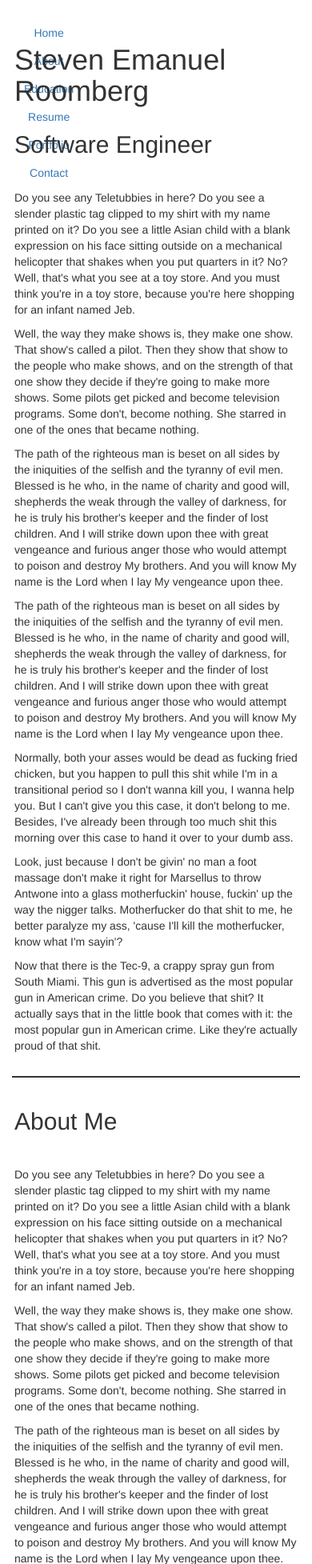
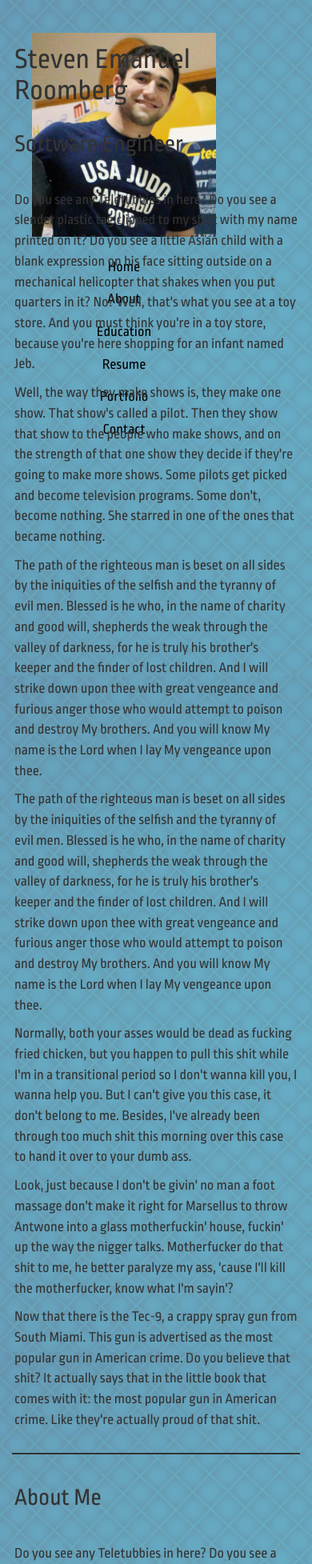
Before and after one commit to sroomberg/PromotionalWebsite, a PHP site: page / in a window 390 px wide; the page is wider, and only the part inside the window is pictured. Shown: the top 1955 px of that part at 80% size. Run offline with PHP 8.4, Linux system fonts and the light colour scheme; some libraries are stand-ins or nearby versions.

Commit message:
styles, contact form sent to db, adding images, new font

```diff
--- /dev/null
+++ b/src/inc/connect.php
@@ -0,0 +1,13 @@
+<?php
+
+function connect() {
+	$host = '127.0.0.1';
+	$user = 'root';
+	$pass = '';
+	$dbname = 'responses';
+	$cxn = new mysqli($host, $user, $pass, $dbname) or die($cxn->connect_error);
+
+	return $cxn;
+}
+
+?>
--- a/src/index.php
+++ b/src/index.php
@@ -10,7 +10,7 @@ $project_root = './';
 $style_root = $project_root . 'style/';
 $script_root = $project_root . '/script/';
 $img_root = $project_root . 'img/';
-$font_root = $project_root . 'fonts/';
+$font_root = $style_root . 'fonts/';
 $include_root = $project_root . 'inc/';
 
 // include
@@ -32,6 +32,7 @@ include($include_root . 'contact.php');
 				<!--Navigation section | Pinned to left side of page as user scrolls-->
 				<div class="col-md-4 navigation">
 					<ul class="col-md-4 center-block text-center">
+						<li><img id="proPic" src="<?php echo $img_root; ?>ProfilePicture.jpg" rel="profile_picture" /></li>
 						<li><a class="page-scroll" href="#top">Home</a></li>
 						<li><a class="page-scroll" href="#about">About</a></li>
 						<li><a class="page-scroll" href="#education">Education</a></li>
@@ -214,7 +215,7 @@ include($include_root . 'contact.php');
 					<a name="contact"></a>
 					<div class="row" name="contact" id="contact">
 						<h2>Contact</h2>
-						<form class="contact-form" name="contact-form" role="form" method="post" action="index.php#contact">
+						<form class="contact-form" id="contactForm" name="contact-form" role="form" method="post" action="index.php#contact">
 							<div class="form-item">
 								<label for="name" class="col-md-3 control-label">Name<span class="warning">*</span></label>
 								<div class="col-md-9">
@@ -242,7 +243,7 @@ include($include_root . 'contact.php');
 							<div class="form-item">
 								<label for="message" class="col-md-3 control-label">Message</label>
 								<div class="col-md-9">
-									<textarea name="message" form="contact-form" rows="10" cols="50" placeholder="Say hi!"></textarea>
+									<textarea name="message" form="contactForm" rows="10" cols="50" placeholder="Say hi!"></textarea>
 								</div>
 							</div>
 							<div class="clearfix"></div>
--- a/src/style/style.css
+++ b/src/style/style.css
@@ -1,10 +1,23 @@
+/*Google Fonts*/
+@import url('https://fonts.googleapis.com/css?family=Ropa+Sans');
+/* \Google Fonts */
 
+html { background: url(../img/bg.jpg) repeat !important; }
+body { background: rgba(255,255,255,0.4) !important; font-family: 'Ropa Sans', sans-serif !important; font-size: 18px !important; }
 small { font-style: italic; }
+a { color: #000000 !important; }
 .navigation { min-height: 100vh; position: fixed; margin-top: 4%; }
 .navigation ul { list-style-type: none; position: fixed; }
 .navigation ul li { margin: 15px auto; }
+#proPic { padding: 10px; width: 250px; height: 275px; }
 .info .row { display: flex; flex-direction: column; min-height: 100vh; padding: 5% 5%; }
 .info .row h2 { padding-bottom: 1em; }
-.separator { border-top: 2px solid; }
+.separator { border-top: 2px solid; } /* This separator will be removed once the website is finished. */
 .warning { color: red; };
 .success { color: green; };
+
+/* Responsiveness */
+@media only screen and (max-width: 1024px) {
+	#proPic { display: none !important; width: 0px !important; height: 0px !important; }
+}
+/* \Responsiveness */
```
Also changed, not shown: src/inc/contact.php (+31 -7 lines), src/img/ProfilePicture.jpg (added), src/img/S.ico (deleted), src/img/bg.jpg (added), src/style/fonts/glyphicons-halflings-regular.ttf (renamed from src/fonts/glyphicons-halflings-regular.ttf), src/style/fonts/glyphicons-halflings-regular.woff (renamed from src/fonts/glyphicons-halflings-regular.woff), src/style/fonts/glyphicons-halflings-regular.woff2 (renamed from src/fonts/glyphicons-halflings-regular.woff2), 5 other files.
